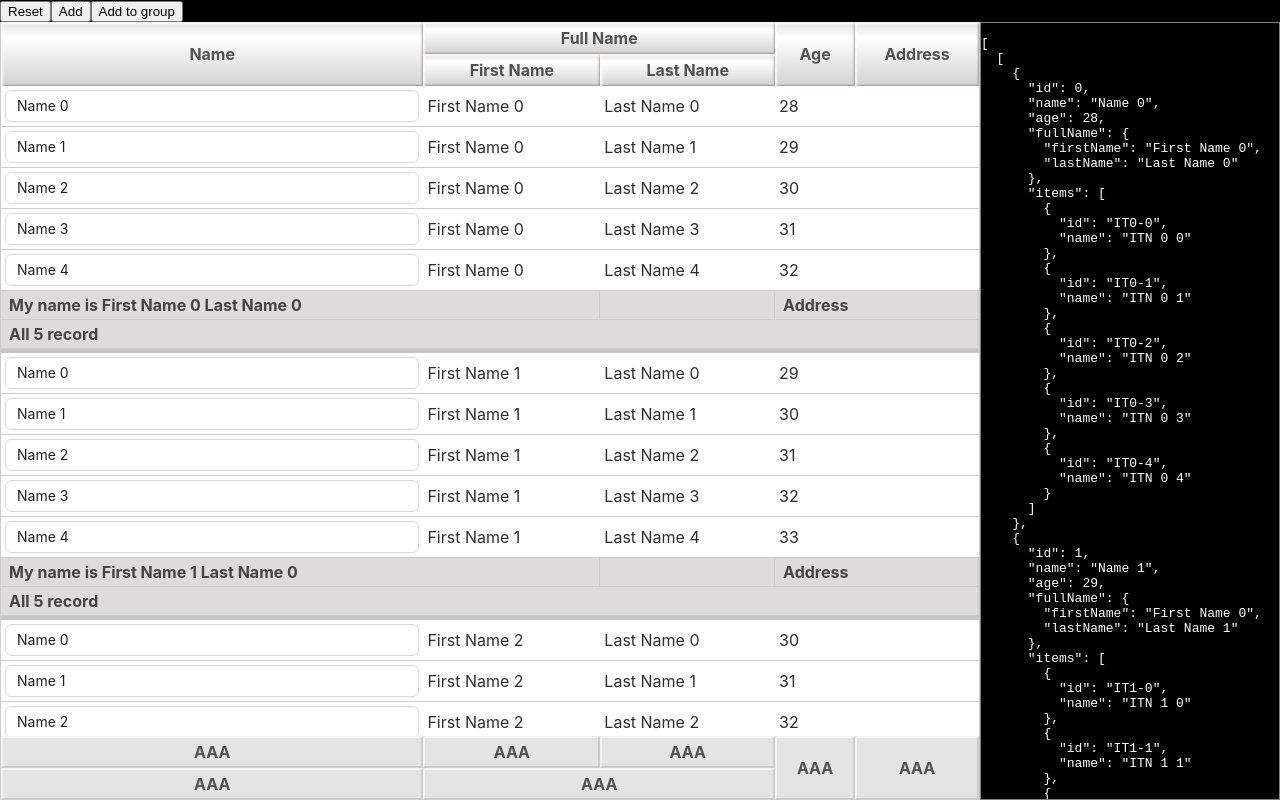
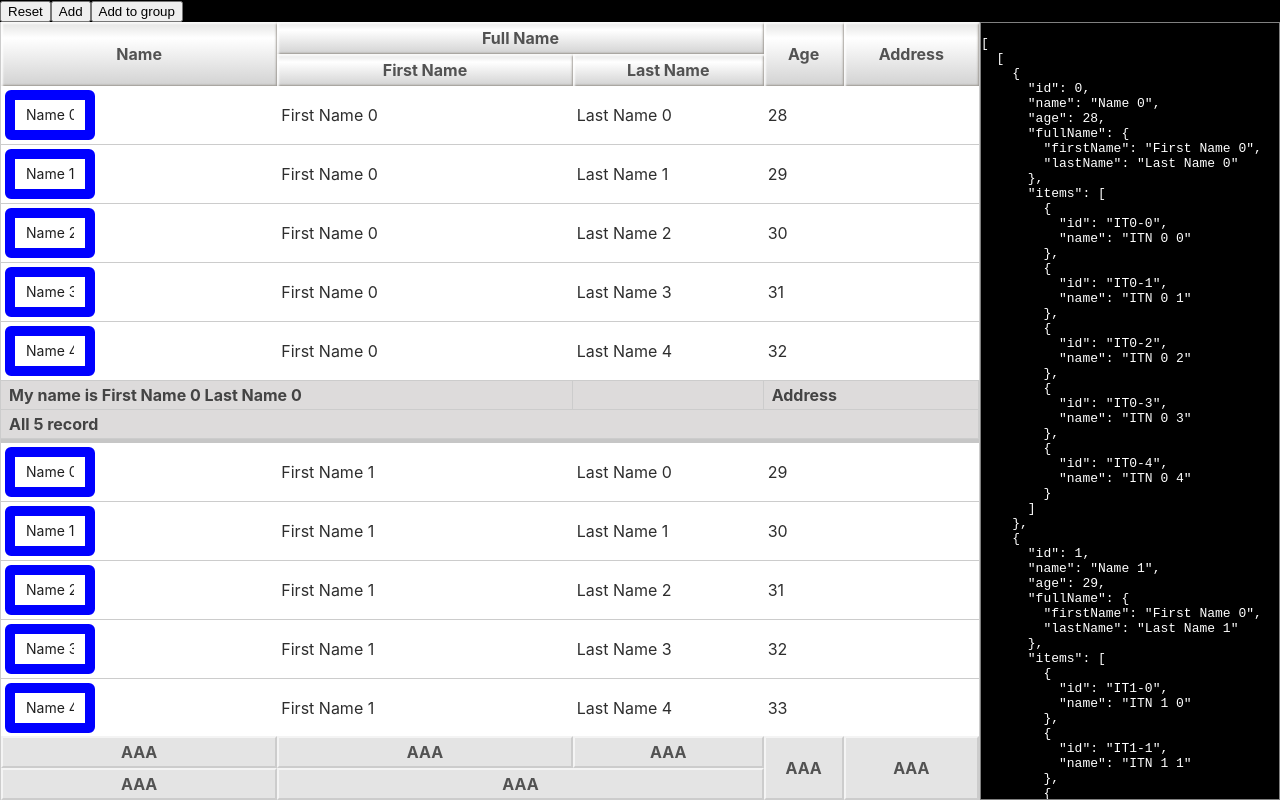
Before and after one commit to jorenlai/jrsymphony, a React (Create React App) app: page /table in a window 1280 px wide. Built offline with nearby package versions, Linux system fonts and the light colour scheme.

Commit message:
typeStyle

```diff
--- a/src/AppTable.js
+++ b/src/AppTable.js
@@ -157,10 +157,8 @@ function AppTable() {
 			columns={[
 				{name:'name',label:'Name'
 					,type:InputNumber
-					,typeStyle({record}){
-						return{
-							width:'100%'
-						}
+					,typeStyle:{
+						border:'10px solid blue'
 					}
 				}
 				,{name:'fullName',label:'Full Name'
--- a/src/jrs/JRTable/TBodies.jsx
+++ b/src/jrs/JRTable/TBodies.jsx
@@ -92,7 +92,7 @@ const GroupFooter=(props)=>{
 ////////////////////////////////////////////////////////////////////////////
 const Td=({column:_column,record,tbodyIndex,trIndex,tdIndex,table})=>{
     let content
-    const {type,typeStyle:setTypeStyle,render,setValue,getValue,...column}=_column
+    const {type,typeStyle:_typeStyle,render,setValue,getValue,...column}=_column
     const onChange=(inputValue)=>{
         const targetValue=inputValue?.target?.value ?? inputValue
         // po('---Table onChange---',targetValue)
@@ -101,7 +101,9 @@ const Td=({column:_column,record,tbodyIndex,trIndex,tdIndex,table})=>{
     }
     render?.bind(table)
     if(type){
-        const typeStyle=setTypeStyle?.bind(table)({record})
+        const typeStyle=typeof _typeStyle==='function'
+            ?_typeStyle?.bind(table)({record})
+            :_typeStyle
 
         content=React.createElement(type,{
             onChange
```
